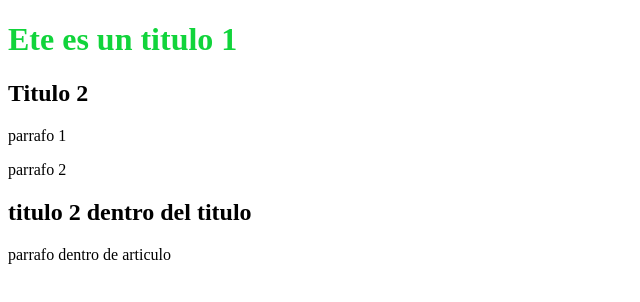
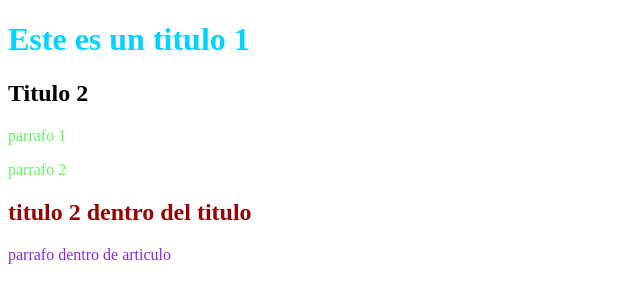
Before and after one commit to Pablo171232/inicio-de-css-, a plain HTML site: page index.html in a window 1280 px wide. Shown: the whole page, without its empty margins (0-640 px from the left). Drawn offline with Linux system fonts and the light colour scheme.

Commit message:
selectores tipo clase y id

```diff
--- a/index.html
+++ b/index.html
@@ -7,14 +7,16 @@
     <link rel="stylesheet" href="style.css">
 </head>
 <body>
-    <h1>Ete es un titulo 1</h1>
+    <h1>Este es un titulo 1</h1>
     <h2>Titulo 2</h2>
+    <div class="texto">
     <p>parrafo 1</p>
     <p>parrafo 2</p>
+    </div>
 
     <article>
         <h2>titulo 2 dentro del titulo</h2>
-        <p>parrafo dentro de articulo</p>
+        <p id="texto2">parrafo dentro de articulo</p>
     </article>
 </body>
 </html>
--- a/style.css
+++ b/style.css
@@ -1,4 +1,26 @@
 /* primer selector con etiquetas html */
 h1 {
-    color: rgb(17, 212, 59);
+    color: rgb(0, 213, 255);
 }
+
+article h2 {
+    color: rgb(151, 4, 4);
+}
+/* p {
+    color: #007b2d;
+} */
+.texto {
+    color: rgb(96, 247, 96);
+}
+
+/* selector con clases */
+
+/* article p {
+    color: rgb(255, 0, 0);
+} */
+
+/* selector con id */
+
+#texto2 {
+    color: blueviolet;
+}
```
